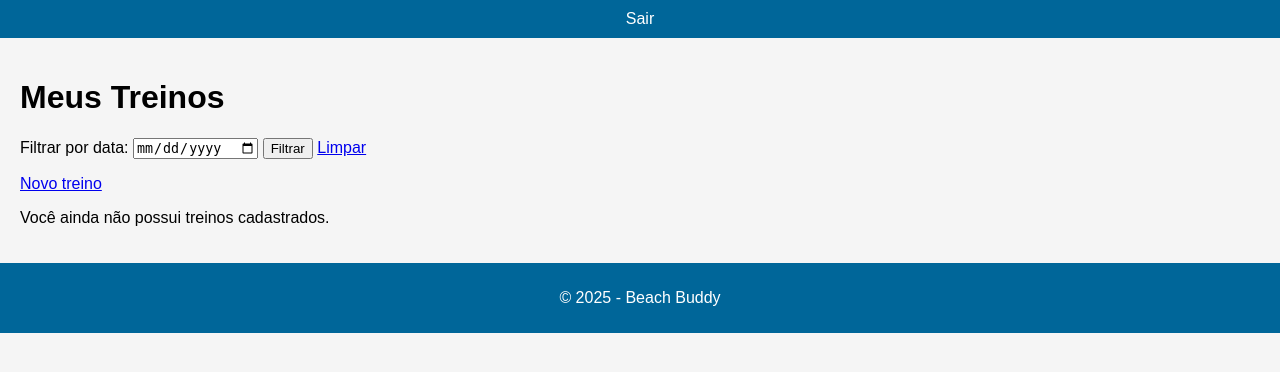
After one commit to anaclaragalvao/BeachBuddy, a Django app: page /professor/treinos/ in a window 1280 px wide. The commit adds this page. Shown: the top 372 px of the page. Run offline with Django 4.2, Linux system fonts and the light colour scheme; a user stored in the database is signed in; data comes from the database, SQL or seed files in the repository; both versions use the stored data as it was after the commit.

Commit message:
feat: adicionando CRUD professor e CT

```diff
--- /dev/null
+++ b/ct_praia/main/mixins.py
@@ -0,0 +1,25 @@
+from django.contrib.auth.mixins import LoginRequiredMixin, UserPassesTestMixin
+from .models import Usuario
+
+class ProfOrManagerRequiredMixin(LoginRequiredMixin, UserPassesTestMixin):
+    login_url = "/accounts/login/"
+
+    def test_func(self):
+        u = self.request.user
+        if not u.is_authenticated:
+            return False
+        if u.is_superuser:
+            return True
+        return hasattr(u, "usuario") and u.usuario.tipo in (Usuario.Tipo.PROFESSOR, Usuario.Tipo.GERENTE)
+
+
+class ProfessorRequiredMixin(LoginRequiredMixin, UserPassesTestMixin):
+    login_url = "/accounts/login/"
+
+    def test_func(self):
+        u = self.request.user
+        if not u.is_authenticated:
+            return False
+        if u.is_superuser:
+            return True
+        return hasattr(u, "usuario") and u.usuario.tipo == Usuario.Tipo.PROFESSOR
--- a/ct_praia/main/templates/base.html
+++ b/ct_praia/main/templates/base.html
@@ -16,12 +16,16 @@
             <a href="{% url 'meus_treinos' %}">Meus Treinos</a>
             {% elif user.usuario.tipo == 'PROFESSOR' %}
             <a href="{% url 'prof_dashboard' %}">Dashboard Professor</a>
+            <a href="{% url 'treino_list' %}">Meus Treinos</a>
+            {% elif user.usuario.tipo == "GERENTE" %}
+            <a href="{% url 'ct_create' %}">Novo CT</a>
             {% endif %}
             <a href="{% url 'logout' %}">Sair</a>
             {% else %}
             <a href="{% url 'login' %}">Entrar</a>
             <a href="{% url 'signup_aluno' %}">Cadastro Aluno</a>
             <a href="{% url 'signup_professor' %}">Cadastro Professor</a>
+            <a href="{% url 'ct_list' %}">CTs</a>
             {% endif %}
         </nav>
     </header>
--- a/ct_praia/main/templates/professor/dashboard.html
+++ b/ct_praia/main/templates/professor/dashboard.html
@@ -2,11 +2,13 @@
 {% block title %}Dashboard do Professor{% endblock %}
 {% block content %}
 <h1>Dashboard do Professor</h1>
+<p><a href="{% url 'treino_list' %}">Gerenciar meus treinos</a></p>
 {% if treinos %}
 <ul>
   {% for t in treinos %}
   <li>
-        <strong>{{ t.modalidade }}</strong> — {{ t.ct.nome }} — {{ t.data }} {{ t.hora_inicio }}-{{ t.hora_fim }} — Vagas: {{ t.vagas }} — Nível: {{ t.nivel }}
+    <strong>{{ t.modalidade }}</strong> — {{ t.ct.nome }} — {{ t.data }} {{ t.hora_inicio }}-{{ t.hora_fim }} — Vagas:
+    {{ t.vagas }} — Nível: {{ t.nivel }}
   </li>
   {% endfor %}
 </ul>
--- /dev/null
+++ b/ct_praia/main/templates/professor/treino_list.html
@@ -0,0 +1,29 @@
+{% extends "base.html" %}
+{% block title %}Meus Treinos{% endblock %}
+{% block content %}
+<h1>Meus Treinos</h1>
+<form method="get" style="margin-bottom: 1rem;">
+    <label>Filtrar por data:</label>
+    <input type="date" name="data" value="{{ selected_date }}">
+    <button type="submit">Filtrar</button>
+    <a href="{% url 'treino_list' %}">Limpar</a>
+</form>
+<p>
+    <a href="{% url 'treino_create' %}">Novo treino</a>
+</p>
+{% if treinos %}
+<ul>
+    {% for t in treinos %}
+    <li>
+        <a href="{% url 'treino_detail' t.pk %}"><strong>{{ t.modalidade }}</strong></a>
+        — {{ t.ct.nome }} — {{ t.data }} {{ t.hora_inicio }}-{{ t.hora_fim }} — Vagas: {{ t.vagas }} — Nível: {{ t.nivel
+        }}
+        [<a href="{% url 'treino_update' t.pk %}">editar</a>]
+        [<a href="{% url 'treino_delete' t.pk %}">excluir</a>]
+    </li>
+    {% endfor %}
+</ul>
+{% else %}
+<p>Você ainda não possui treinos cadastrados.</p>
+{% endif %}
+{% endblock %}
--- a/ct_praia/main/urls.py
+++ b/ct_praia/main/urls.py
@@ -7,4 +7,15 @@ urlpatterns = [
     path("accounts/register/professor/", views.signup_professor, name="signup_professor"),
     path("aluno/meus-treinos/", views.meus_treinos, name="meus_treinos"),
     path("professor/dashboard/", views.prof_dashboard, name="prof_dashboard"),
+    path("ct/", views.CTListView.as_view(), name="ct_list"),
+    path("ct/novo/", views.CTCreateView.as_view(), name="ct_create"),
+    path("ct/<int:pk>/", views.CTDetailView.as_view(), name="ct_detail"),
+    path("ct/<int:pk>/editar/", views.CTUpdateView.as_view(), name="ct_update"),
+    path("ct/<int:pk>/excluir/", views.CTDeleteView.as_view(), name="ct_delete"),
+    # Treinos (Professor)
+    path("professor/treinos/", views.TreinoListView.as_view(), name="treino_list"),
+    path("professor/treinos/novo/", views.TreinoCreateView.as_view(), name="treino_create"),
+    path("professor/treinos/<int:pk>/", views.TreinoDetailView.as_view(), name="treino_detail"),
+    path("professor/treinos/<int:pk>/editar/", views.TreinoUpdateView.as_view(), name="treino_update"),
+    path("professor/treinos/<int:pk>/excluir/", views.TreinoDeleteView.as_view(), name="treino_delete"),
 ]
--- a/ct_praia/main/views.py
+++ b/ct_praia/main/views.py
@@ -3,6 +3,12 @@ from django.contrib import messages
 from django.contrib.auth import authenticate, login
 from django.contrib.auth.decorators import user_passes_test
 from django.db import transaction
+from django.urls import reverse_lazy
+
+from django.views.generic import ListView, DetailView, CreateView, UpdateView, DeleteView
+from .models import CentroTreinamento, Treino
+from .forms import CentroTreinamentoForm, TreinoForm
+from .mixins import ProfOrManagerRequiredMixin, ProfessorRequiredMixin
 
 from .forms import SignupAlunoForm, SignupProfessorForm
 from .models import Usuario, Inscricao
@@ -26,6 +32,13 @@ def is_aluno(user):
 
 def is_professor(user):
     return user.is_authenticated and hasattr(user, "usuario") and user.usuario.tipo == Usuario.Tipo.PROFESSOR
+
+def is_prof_or_manager(user):
+    if not user.is_authenticated:
+        return False
+    if user.is_superuser:
+        return True
+    return hasattr(user, "usuario") and user.usuario.tipo in (Usuario.Tipo.PROFESSOR, Usuario.Tipo.GERENTE)
 
 @transaction.atomic
 def signup_aluno(request):
@@ -90,3 +103,121 @@ def meus_treinos(request):
         .order_by("treino__data", "treino__hora_inicio")
     )
     return render(request, "aluno/meus_treinos.html", {"inscricoes": inscricoes})
+
+class CTListView(ListView):
+    model = CentroTreinamento
+    template_name = "ct/ct_list.html"
+    context_object_name = "cts"
+
+class CTDetailView(DetailView):
+    model = CentroTreinamento
+    template_name = "ct/ct_detail.html"
+    context_object_name = "ct"
+
+class CTCreateView(ProfOrManagerRequiredMixin, CreateView):
+    model = CentroTreinamento
+    form_class = CentroTreinamentoForm
+    template_name = "ct/ct_form.html"
+    success_url = reverse_lazy("ct_list")
+
+class CTUpdateView(ProfOrManagerRequiredMixin, UpdateView):
+    model = CentroTreinamento
+    form_class = CentroTreinamentoForm
+    template_name = "ct/ct_form.html"
+    success_url = reverse_lazy("ct_list")
+
+class CTDeleteView(ProfOrManagerRequiredMixin, DeleteView):
+    model = CentroTreinamento
+    template_name = "ct/ct_confirm_delete.html"
+    success_url = reverse_lazy("ct_list")
+
+
+# --- Treino CRUD (Professor) ---
+class TreinoListView(ProfessorRequiredMixin, ListView):
+    model = Treino
+    template_name = "professor/treino_list.html"
+    context_object_name = "treinos"
+
+    def get_queryset(self):
+        qs = Treino.objects.select_related("ct").filter(professor=self.request.user)
+        data = self.request.GET.get("data")
+        if data:
+            qs = qs.filter(data=data)
+        return qs.order_by("data", "hora_inicio")
+
+    def get_context_data(self, **kwargs):
+        ctx = super().get_context_data(**kwargs)
+        ctx["selected_date"] = self.request.GET.get("data", "")
+        return ctx
+
+
+class TreinoCreateView(ProfessorRequiredMixin, CreateView):
+    model = Treino
+    form_class = TreinoForm
+    template_name = "professor/treino_form.html"
+    success_url = reverse_lazy("treino_list")
+
+    def form_valid(self, form):
+        form.instance.professor = self.request.user
+        # validação de conflito de horário para mesmo professor e mesmo CT na mesma data
+        data = form.cleaned_data.get("data")
+        ct = form.cleaned_data.get("ct")
+        hi = form.cleaned_data.get("hora_inicio")
+        hf = form.cleaned_data.get("hora_fim")
+        if data and ct and hi and hf:
+            overlap = Treino.objects.filter(
+                professor=self.request.user,
+                ct=ct,
+                data=data,
+                hora_inicio__lt=hf,
+                hora_fim__gt=hi,
+            ).exists()
+            if overlap:
+                form.add_error(None, "Conflito de horário com outro treino seu neste CT.")
+                return self.form_invalid(form)
+        return super().form_valid(form)
+
+
+class TreinoUpdateView(ProfessorRequiredMixin, UpdateView):
+    model = Treino
+    form_class = TreinoForm
+    template_name = "professor/treino_form.html"
+    success_url = reverse_lazy("treino_list")
+
+    def get_queryset(self):
+        return Treino.objects.filter(professor=self.request.user)
+
+    def form_valid(self, form):
+        data = form.cleaned_data.get("data")
+        ct = form.cleaned_data.get("ct")
+        hi = form.cleaned_data.get("hora_inicio")
+        hf = form.cleaned_data.get("hora_fim")
+        if data and ct and hi and hf:
+            overlap = Treino.objects.filter(
+                professor=self.request.user,
+                ct=ct,
+                data=data,
+                hora_inicio__lt=hf,
+                hora_fim__gt=hi,
+            ).exclude(pk=self.object.pk).exists()
+            if overlap:
+                form.add_error(None, "Conflito de horário com outro treino seu neste CT.")
+                return self.form_invalid(form)
+        return super().form_valid(form)
+
+
+class TreinoDeleteView(ProfessorRequiredMixin, DeleteView):
+    model = Treino
+    template_name = "professor/treino_confirm_delete.html"
+    success_url = reverse_lazy("treino_list")
+
+    def get_queryset(self):
+        return Treino.objects.filter(professor=self.request.user)
+
+
+class TreinoDetailView(ProfessorRequiredMixin, DetailView):
+    model = Treino
+    template_name = "professor/treino_detail.html"
+
+    def get_queryset(self):
+        return Treino.objects.select_related("ct").filter(professor=self.request.user)
```
Also changed, not shown: ct_praia/main/forms.py (+33 -0 lines), ct_praia/main/templates/ct/ct_confirm_delete.html (added, +11 -0 lines), ct_praia/main/templates/ct/ct_form.html (added, +11 -0 lines), ct_praia/main/templates/ct/ct_list.html (added, +25 -0 lines), ct_praia/main/templates/professor/treino_confirm_delete.html (added, +12 -0 lines), ct_praia/main/templates/professor/treino_detail.html (added, +18 -0 lines), ct_praia/main/templates/professor/treino_form.html (added, +14 -0 lines), ct_praia/db.sqlite3, ct_praia/main/templates/ct/ct_detail.html (added). Lines whose indentation alone changed are shown as unchanged.
